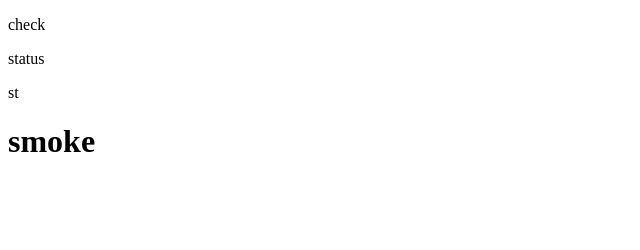
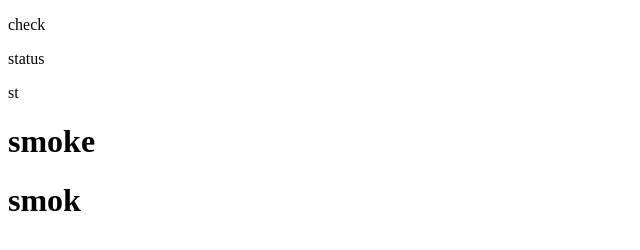
Before and after one commit to TalhaBinGhous/chek, a plain HTML site: page index.html in a window 1280 px wide. Shown: the whole page, without its empty margins (0-640 px from the left). Drawn offline with Linux system fonts and the light colour scheme.

Commit message:
index.html

```diff
--- a/index.html
+++ b/index.html
@@ -10,5 +10,6 @@
     <p>status</p>
         <p>st</p>
     <h1>smoke</h1>
+     <h1>smok</h1>
 </body>
 </html>
```
